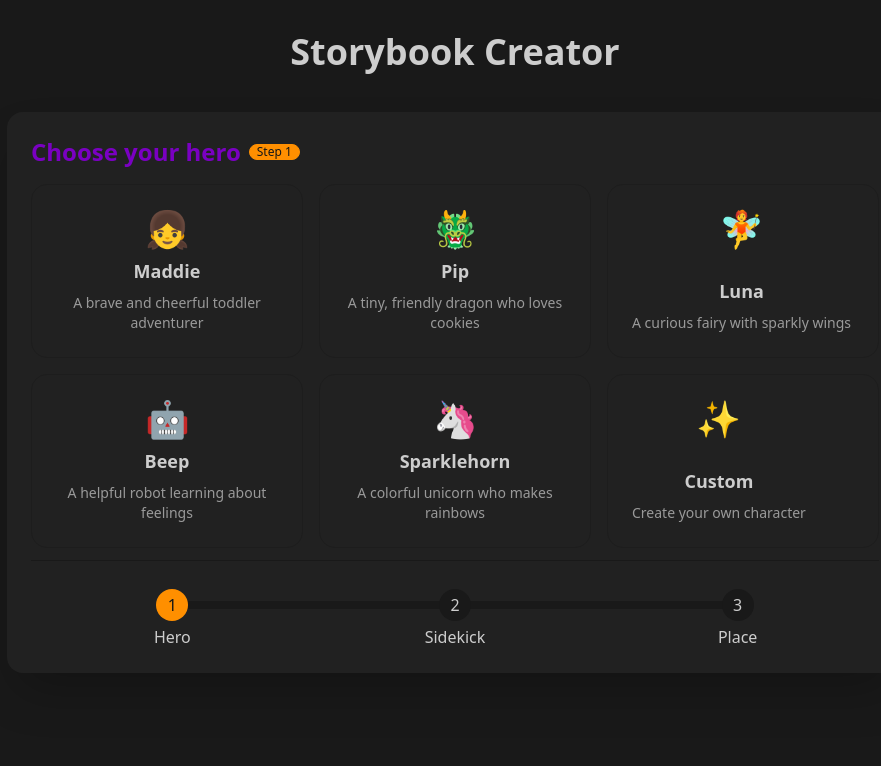
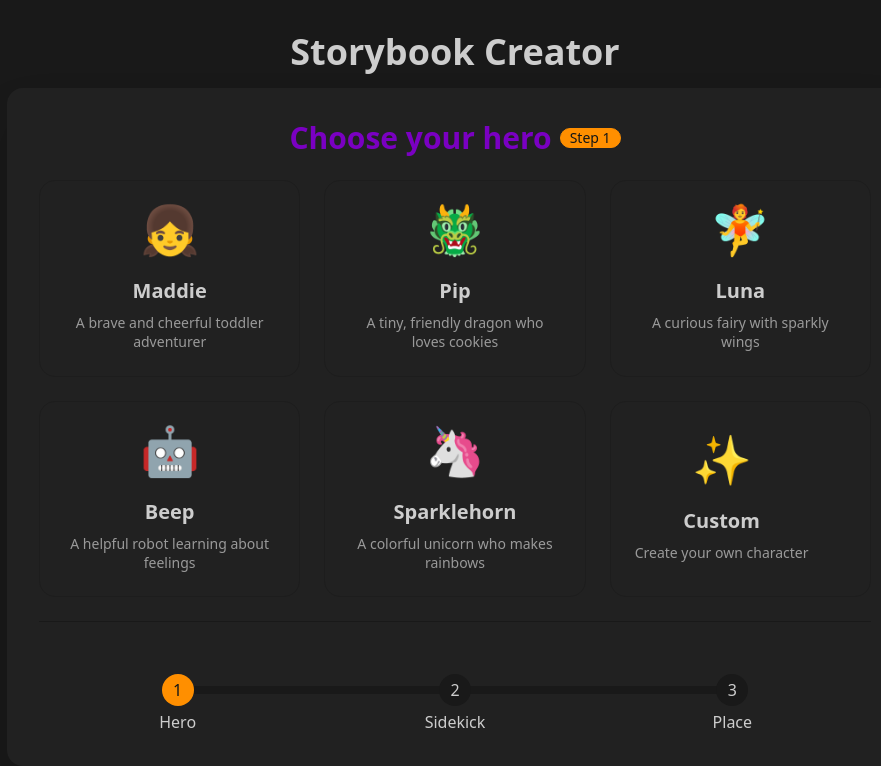
Before and after one commit to James-Christensen/storybook, a Next.js app: page / in a window 1280 px wide. Shown: the top 766 px of the page, without its empty margins (185-1066 px from the left). Built offline with nearby package versions, Linux system fonts and the light colour scheme.

Commit message:
Refactor StoryForm UI with enhanced typography and layout
- Increase font sizes and improve text alignment
- Adjust spacing and grid layout for better visual hierarchy
- Enhance button and input styles for more consistent design
- Modify step navigation and progress indicators

```diff
--- a/components/StoryForm.tsx
+++ b/components/StoryForm.tsx
@@ -178,11 +178,11 @@ export default function StoryForm({ onSubmit, isLoading = false }: StoryFormProp
       case 0:
         return (
           <div className="flex flex-col h-full">
-            <div className="flex items-center gap-2 mb-4">
-              <h2 className="text-2xl font-bold text-secondary">Choose your hero</h2>
-              <div className="badge badge-sm badge-primary">Step 1</div>
+            <div className="flex items-center justify-center gap-2 mb-6">
+              <h2 className="text-3xl font-bold text-secondary">Choose your hero</h2>
+              <div className="badge badge-md badge-primary">Step 1</div>
             </div>
-            <div className="grid grid-cols-2 lg:grid-cols-3 gap-4 flex-1">
+            <div className="grid grid-cols-2 lg:grid-cols-3 gap-6 flex-1">
               {CHARACTER_PRESETS.map(preset => (
                 <button
                   key={preset.name}
@@ -192,20 +192,20 @@ export default function StoryForm({ onSubmit, isLoading = false }: StoryFormProp
                     formData.mainCharacter === preset.name ? 'border-primary border-2' : 'border-base-200'
                   }`}
                 >
-                  <div className="card-body flex flex-col items-center justify-between p-6">
-                    <span className="text-4xl">{preset.emoji}</span>
-                    <div className="text-center">
-                      <h3 className="text-lg font-bold mb-2">{preset.name}</h3>
-                      <p className="text-sm opacity-70">{preset.description}</p>
+                  <div className="card-body flex flex-col items-center justify-center text-center p-6 gap-4">
+                    <span className="text-5xl mb-2">{preset.emoji}</span>
+                    <div className="space-y-2">
+                      <h3 className="text-xl font-bold">{preset.name}</h3>
+                      <p className="text-sm opacity-70 leading-snug">{preset.description}</p>
                     </div>
                   </div>
                 </button>
               ))}
             </div>
             {customInputs.character && (
-              <div className="form-control mt-2">
-                <label className="label py-1">
-                  <span className="label-text">What's your hero's name?</span>
+              <div className="form-control mt-6">
+                <label className="label justify-center">
+                  <span className="label-text text-lg">What's your hero's name?</span>
                 </label>
                 <input
                   type="text"
@@ -215,7 +215,7 @@ export default function StoryForm({ onSubmit, isLoading = false }: StoryFormProp
                     if (e.target.value) setStep(1);
                   }}
                   placeholder="Enter your hero's name"
-                  className="input input-bordered input-sm"
+                  className="input input-bordered w-full max-w-xs mx-auto"
                   autoFocus
                 />
               </div>
@@ -226,11 +226,11 @@ export default function StoryForm({ onSubmit, isLoading = false }: StoryFormProp
       case 1:
         return (
           <div className="flex flex-col h-full">
-            <div className="flex items-center gap-2 mb-4">
-              <h2 className="text-2xl font-bold text-primary-content">Choose a sidekick</h2>
-              <div className="badge badge-sm badge-primary">Step 2</div>
+            <div className="flex items-center justify-center gap-2 mb-6">
+              <h2 className="text-3xl font-bold text-secondary">Choose a sidekick</h2>
+              <div className="badge badge-md badge-primary">Step 2</div>
             </div>
-            <div className="grid grid-cols-2 lg:grid-cols-3 gap-4 flex-1">
+            <div className="grid grid-cols-2 lg:grid-cols-3 gap-6 flex-1">
               {PET_PRESETS.map(preset => (
                 <button
                   key={preset.name}
@@ -240,20 +240,20 @@ export default function StoryForm({ onSubmit, isLoading = false }: StoryFormProp
                     formData.sidekick === preset.name ? 'border-primary border-2' : 'border-base-200'
                   }`}
                 >
-                  <div className="card-body flex flex-col items-center justify-between p-6">
-                    <span className="text-4xl">{preset.emoji}</span>
-                    <div className="text-center">
-                      <h3 className="text-lg font-bold mb-2">{preset.name}</h3>
-                      <p className="text-sm opacity-70">{preset.description}</p>
+                  <div className="card-body flex flex-col items-center justify-center text-center p-6 gap-4">
+                    <span className="text-5xl mb-2">{preset.emoji}</span>
+                    <div className="space-y-2">
+                      <h3 className="text-xl font-bold">{preset.name}</h3>
+                      <p className="text-sm opacity-70 leading-snug">{preset.description}</p>
                     </div>
                   </div>
                 </button>
               ))}
             </div>
             {customInputs.pet && (
-              <div className="form-control mt-2">
-                <label className="label py-1">
-                  <span className="label-text">What's your sidekick's name?</span>
+              <div className="form-control mt-6">
+                <label className="label justify-center">
+                  <span className="label-text text-lg">What's your sidekick's name?</span>
                 </label>
                 <input
                   type="text"
@@ -263,7 +263,7 @@ export default function StoryForm({ onSubmit, isLoading = false }: StoryFormProp
                     if (e.target.value) setStep(2);
                   }}
                   placeholder="Enter your sidekick's name"
-                  className="input input-bordered input-sm"
+                  className="input input-bordered w-full max-w-xs mx-auto"
                   autoFocus
                 />
               </div>
@@ -274,11 +274,11 @@ export default function StoryForm({ onSubmit, isLoading = false }: StoryFormProp
       case 2:
         return (
           <div className="flex flex-col h-full">
-            <div className="flex items-center gap-2 mb-4">
-              <h2 className="text-2xl font-bold text-primary-content">Choose your adventure place</h2>
-              <div className="badge badge-sm badge-primary">Step 3</div>
+            <div className="flex items-center justify-center gap-2 mb-6">
+              <h2 className="text-3xl font-bold text-secondary">Choose your adventure place</h2>
+              <div className="badge badge-md badge-primary">Step 3</div>
             </div>
-            <div className="grid grid-cols-2 lg:grid-cols-3 gap-4 flex-1">
+            <div className="grid grid-cols-2 lg:grid-cols-3 gap-6 flex-1">
               {SETTING_PRESETS.map(preset => (
                 <button
                   key={preset.name}
@@ -288,27 +288,27 @@ export default function StoryForm({ onSubmit, isLoading = false }: StoryFormProp
                     formData.setting === preset.name ? 'border-primary border-2' : 'border-base-200'
                   }`}
                 >
-                  <div className="card-body flex flex-col items-center justify-between p-6">
-                    <span className="text-4xl">{preset.emoji}</span>
-                    <div className="text-center">
-                      <h3 className="text-lg font-bold mb-2">{preset.name}</h3>
-                      <p className="text-sm opacity-70">{preset.description}</p>
+                  <div className="card-body flex flex-col items-center justify-center text-center p-6 gap-4">
+                    <span className="text-5xl mb-2">{preset.emoji}</span>
+                    <div className="space-y-2">
+                      <h3 className="text-xl font-bold">{preset.name}</h3>
+                      <p className="text-sm opacity-70 leading-snug">{preset.description}</p>
                     </div>
                   </div>
                 </button>
               ))}
             </div>
             {customInputs.setting && (
-              <div className="form-control mt-2">
-                <label className="label py-1">
-                  <span className="label-text">What's your magical place called?</span>
+              <div className="form-control mt-6">
+                <label className="label justify-center">
+                  <span className="label-text text-lg">What's your magical place called?</span>
                 </label>
                 <input
                   type="text"
                   value={formData.setting}
                   onChange={(e) => setFormData(prev => ({ ...prev, setting: e.target.value }))}
                   placeholder="Enter the name of your place"
-                  className="input input-bordered input-sm"
+                  className="input input-bordered w-full max-w-xs mx-auto"
                   autoFocus
                 />
               </div>
@@ -321,38 +321,39 @@ export default function StoryForm({ onSubmit, isLoading = false }: StoryFormProp
   return (
     <div className="min-h-[80vh] flex items-center justify-center p-4">
       <div className="card bg-base-100 shadow-2xl w-full max-w-4xl">
-        <form onSubmit={handleSubmit} className="card-body p-6">
+        <form onSubmit={handleSubmit} className="card-body p-8">
           <div className="min-h-[60vh] flex flex-col">
             <div className="flex-1">
               {renderStep()}
             </div>
 
-            <div className="pt-3 mt-3 border-t border-base-300">
+            <div className="pt-6 mt-6 border-t border-base-300">
               <div className="flex justify-between items-center">
                 {step > 0 && (
                   <button
                     type="button"
                     onClick={() => setStep(prev => prev - 1)}
-                    className="btn btn-sm btn-ghost"
+                    className="btn btn-ghost"
                   >
                     ← Back
                   </button>
                 )}
+                <div className="flex-1" />
                 {step === 2 && formData.setting && (
                   <button
                     type="submit"
                     disabled={isLoading}
-                    className={`btn btn-primary ${isLoading ? 'loading' : ''}`}
+                    className={`btn btn-primary btn-lg ${isLoading ? 'loading' : ''}`}
                   >
                     {isLoading ? 'Creating Story...' : 'Start Adventure!'}
                   </button>
                 )}
               </div>
 
-              <ul className="steps steps-horizontal w-full mt-3">
-                <li className={`step step-sm ${step >= 0 ? 'step-primary' : ''}`}>Hero</li>
-                <li className={`step step-sm ${step >= 1 ? 'step-primary' : ''}`}>Sidekick</li>
-                <li className={`step step-sm ${step >= 2 ? 'step-primary' : ''}`}>Place</li>
+              <ul className="steps steps-horizontal w-full mt-6">
+                <li className={`step ${step >= 0 ? 'step-primary' : ''}`}>Hero</li>
+                <li className={`step ${step >= 1 ? 'step-primary' : ''}`}>Sidekick</li>
+                <li className={`step ${step >= 2 ? 'step-primary' : ''}`}>Place</li>
               </ul>
             </div>
           </div>
```
